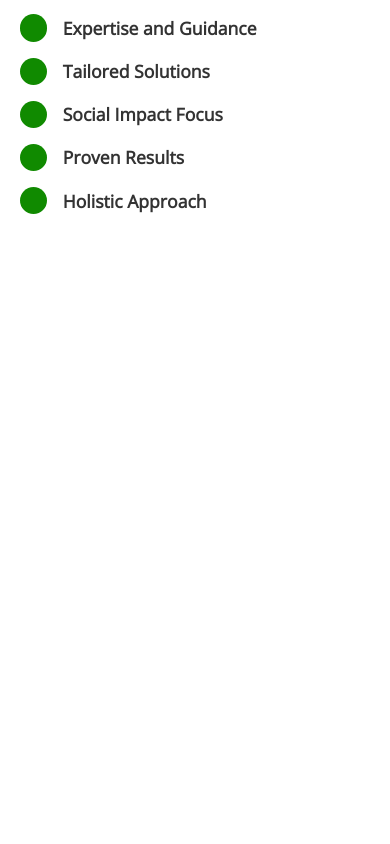
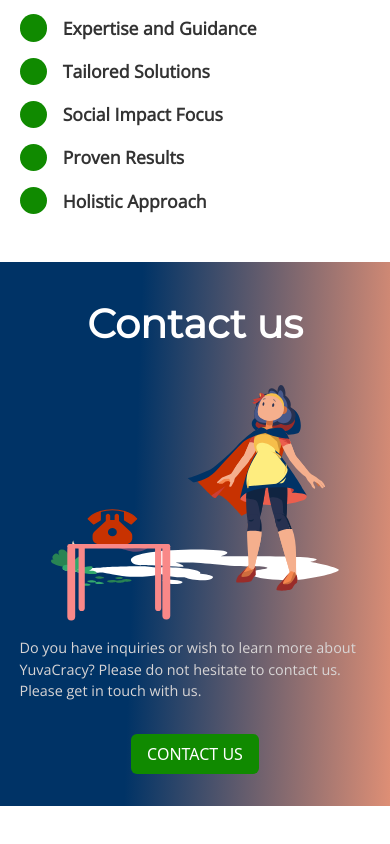
Before and after one commit to Abdev1205/yuvacracy-frontend, a Next.js app: page /home in a window 390 px wide. Shown: the part 2604-3448 px from the top of the page. Built offline with nearby package versions, Linux system fonts and the light colour scheme; some icons are missing.

Commit message:
contact section added and made responsive

```diff
--- a/components/SecondaryButton.js
+++ b/components/SecondaryButton.js
@@ -1,6 +1,6 @@
 import React from 'react'
 
-const SecondaryButton = () => {
+const SecondaryButton = ({ data }) => {
   return (
     <>
       <button className=" w-fit px-[1rem] h-[2.5rem] bg-green hover:bg-[#226f31] text-white rounded-md" >{data}</button>
--- a/components/home/Contact.js
+++ b/components/home/Contact.js
@@ -0,0 +1,31 @@
+import Image from "next/image"
+import SecondaryButton from "../SecondaryButton"
+const Contact = () => {
+  return (
+    <>
+      <div className=" mx-auto flex justify-evenly xl_phone:w-[80%] w-[100%] h-[auto] py-[2rem] sm:px-[1.5rem] xl_phone:rounded-[1rem] contact-us-gradient " >
+        <div className=" flex flex-col justify-center sm:items-start items-center sm:w-[38%] w-[90%] gap-[1rem] " >
+          <h2 className="text-white font-montserrat font-[700] text-[2.5rem]" >Contact us</h2>
+          <Image
+            src={'/assets/contact-us.svg'}
+            alt={'Logo'} height={500} width={500}
+            className=' sm:hidden flex  w-[18rem]  '
+          />
+          <p className=" text-[#D8D5D5] text-[.9rem] font-openSans font-[400] mb-[1rem]  " >Do you have inquiries or wish to learn more about YuvaCracy? Please do not hesitate to contact us. Please get in touch with us.</p>
+          <div>
+            <SecondaryButton data={"CONTACT US"} />
+          </div>
+        </div>
+        <div className=" sm:flex hidden justify-center w-[40%]  " >
+          <Image
+            src={'/assets/contact-us.svg'}
+            alt={'Logo'} height={500} width={500}
+            className='   w-[28rem]  '
+          />
+        </div>
+      </div>
+    </>
+  )
+}
+
+export default Contact
--- a/components/home/WhyChooseUs.js
+++ b/components/home/WhyChooseUs.js
@@ -34,7 +34,7 @@
             {
               whyChooseUsData.map((data, index) => {
                 return (
-                  <div className="  " >
+                  <div key={index} className="  " >
                     <h2 className=" font-openSans mt-[-.5rem] flex items-center font-[600] text-[1.1rem] gap-[1rem] text-black " ><span className=" w-[1.7rem] h-[1.7rem] flex justify-center items-center rounded-[50%] bg-green   text-[1.2rem] " ><FaCheck className=" text-white " /></span> {data.title}</h2>
                   </div>
                 )
--- a/pages/home.js
+++ b/pages/home.js
@@ -3,6 +3,7 @@
 import About from "@/components/home/About"
 import Programmes from "@/components/home/Programmes"
 import WhyChooseUs from "@/components/home/WhyChooseUs"
+import Contact from "@/components/home/Contact"
 const home = () => {
   return (
     <>
@@ -11,6 +12,7 @@
       <About />
       <Programmes />
       <WhyChooseUs />
+      <Contact />
       <div className=" h-[60rem] ">
 
       </div>
--- a/styles/globals.css
+++ b/styles/globals.css
@@ -25,10 +25,16 @@
   src: url(../public/Fonts/openSans/OpenSans-Regular.ttf);
 }
 
-/* hero section styles */
+/* home section styles */
 .hero-gradient {
   background: linear-gradient(111deg, #FBFEFF 40.41%, #E1F2FB 98.68%);
 }
+
+.contact-us-gradient {
+  background: linear-gradient(92deg, #036 34.91%, rgba(200, 50, 1, 0.54) 100.95%);
+}
+
+
 
 /* .instagram:hover {
   color: radial-gradient(circle, #8A3AB9, #FF5757);
```
